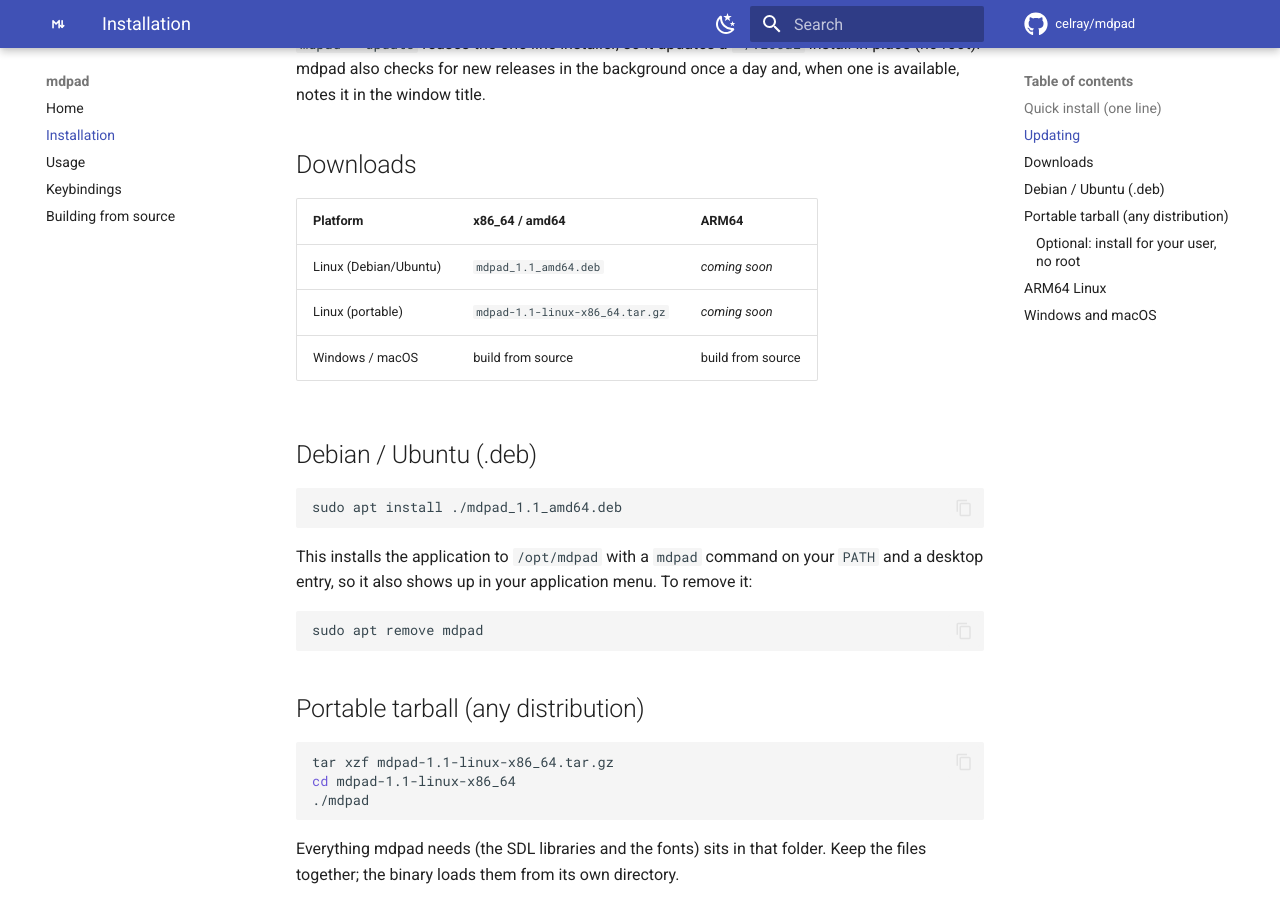
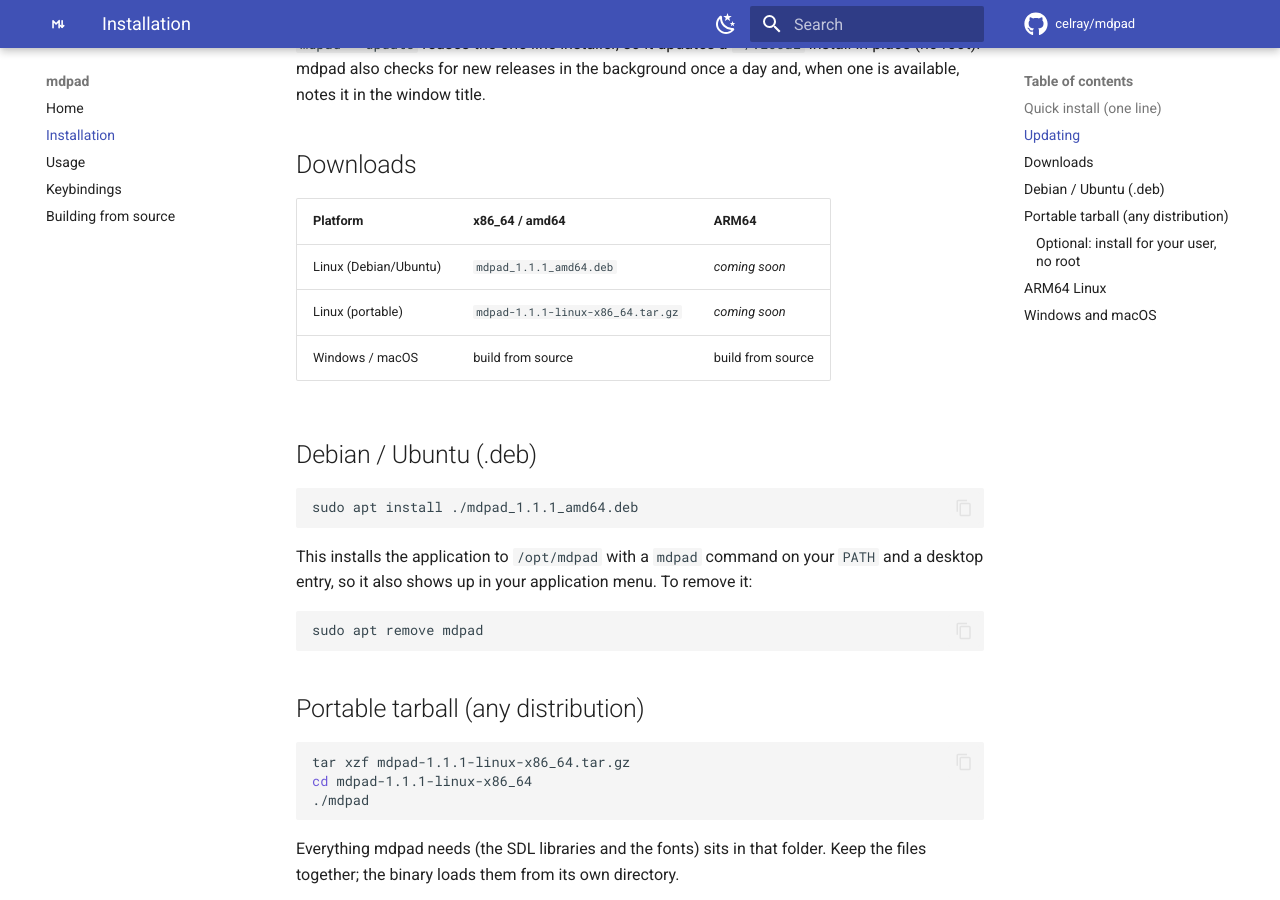
Before and after one commit to celray/mdpad, an MkDocs documentation site: the page built from docs/installation.md, in a window 1280 px wide and 900 px high, scrolled down 1069 px. Built offline with MkDocs 1.6.1 and Material for MkDocs 9.7.7, drawn with Linux system fonts in a browser that asks for light colours; comment, search, counter and statistics services are not loaded; the version menu is left out.

Commit message:
Fix desktop launcher to use an absolute path; release 1.1.1
File managers launch Exec with a session PATH that often excludes
~/.local/bin, so a bare Exec=mdpad failed with 'cannot find program
mdpad'. The user-local installers now rewrite the desktop entry's Exec
to the absolute binary path (SDL resolves the symlink, so assets are
still found). The .deb keeps Exec=mdpad via /usr/bin/mdpad.

````diff
--- a/CMakeLists.txt
+++ b/CMakeLists.txt
@@ -1,5 +1,5 @@
 cmake_minimum_required(VERSION 3.24)
-project(mdpad VERSION 1.1.0 LANGUAGES CXX C)
+project(mdpad VERSION 1.1.1 LANGUAGES CXX C)
 
 set(CMAKE_CXX_STANDARD 17)
 set(CMAKE_CXX_STANDARD_REQUIRED ON)
--- a/docs/installation.md
+++ b/docs/installation.md
@@ -57,14 +57,14 @@
 
 | Platform | x86_64 / amd64 | ARM64 |
 |----------|----------------|-------|
-| Linux (Debian/Ubuntu) | `mdpad_1.1_amd64.deb` | _coming soon_ |
-| Linux (portable) | `mdpad-1.1-linux-x86_64.tar.gz` | _coming soon_ |
+| Linux (Debian/Ubuntu) | `mdpad_1.1.1_amd64.deb` | _coming soon_ |
+| Linux (portable) | `mdpad-1.1.1-linux-x86_64.tar.gz` | _coming soon_ |
 | Windows / macOS | build from source | build from source |
 
 ## Debian / Ubuntu (.deb)
 
 ```bash
-sudo apt install ./mdpad_1.1_amd64.deb
+sudo apt install ./mdpad_1.1.1_amd64.deb
 ```
 
 This installs the application to `/opt/mdpad` with a `mdpad` command on your
@@ -78,8 +78,8 @@
 ## Portable tarball (any distribution)
 
 ```bash
-tar xzf mdpad-1.1-linux-x86_64.tar.gz
-cd mdpad-1.1-linux-x86_64
+tar xzf mdpad-1.1.1-linux-x86_64.tar.gz
+cd mdpad-1.1.1-linux-x86_64
 ./mdpad
 ```
 
````
Also changed, not shown: docs/index.md (+3 -3 lines), 2 other files.
